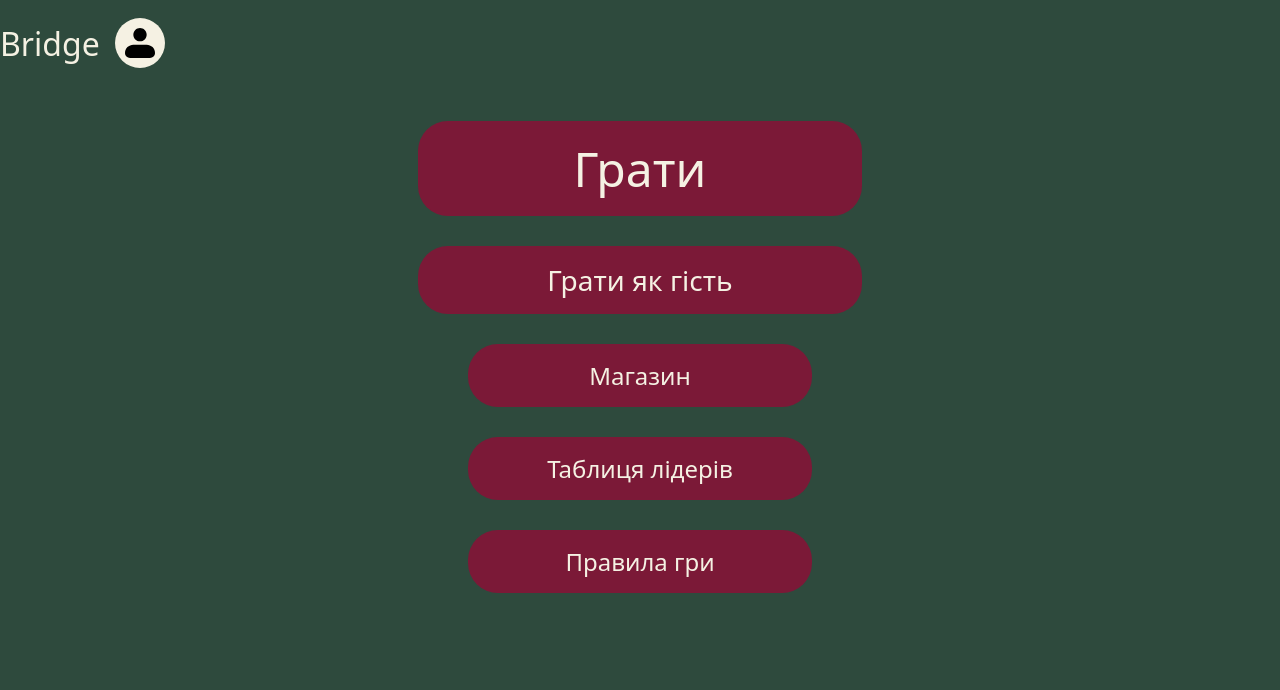
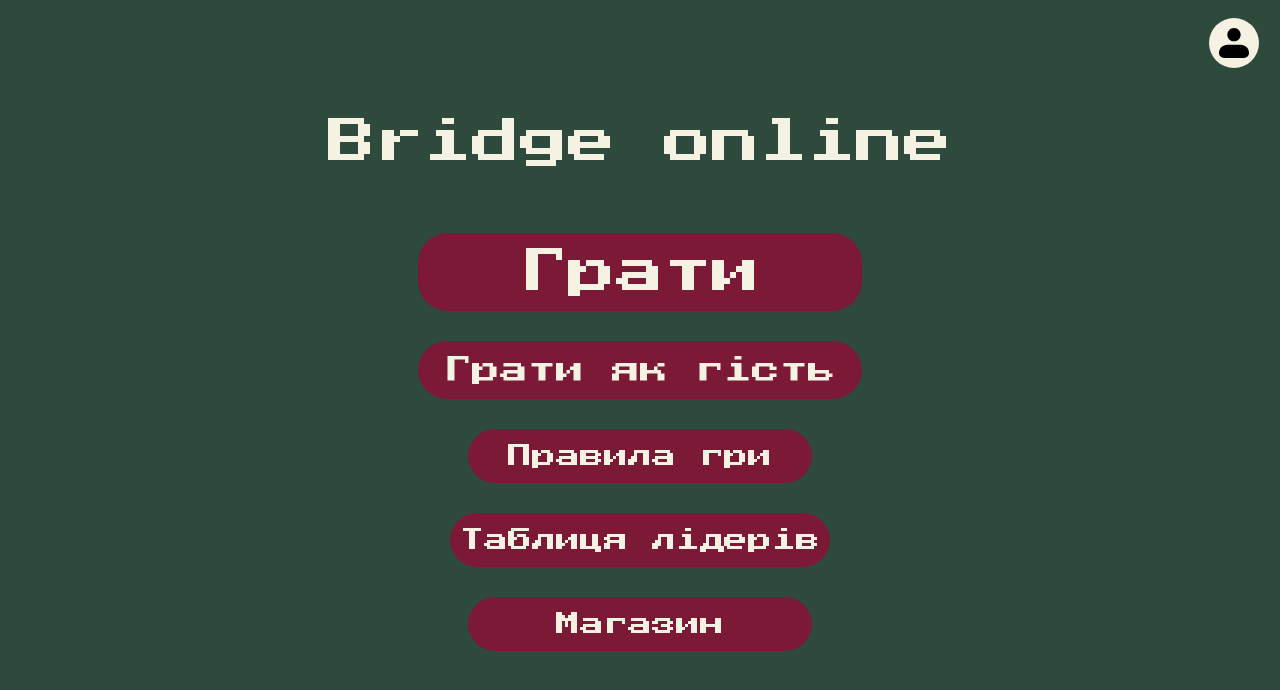
Before and after one commit to Na1usnuk/Bridge-Online, a Python web app: template web/templates/index.html in a window 1280 px wide. Shown: the top 690 px of the page. Run offline with Jinja, Linux system fonts and the light colour scheme; the template is opened without the code that fills it, so the values that code supplies are empty.

Commit message:
Update index.html

```diff
--- a/web/templates/index.html
+++ b/web/templates/index.html
@@ -1,29 +1,39 @@
 <!DOCTYPE html>
 <html lang="uk">
   <head>
-    <meta charset="UTF-8">
-    <meta name="viewport" content="width=device-width, initial-scale=1.0">
+    <meta charset="UTF-8" />
+    <meta name="viewport" content="width=device-width, initial-scale=1.0" />
     <title>Bridge Game</title>
-    <link rel="stylesheet" href="./../static/styles/styles.css">
+    <link rel="stylesheet" href="styles.css" />
+    <link rel="preconnect" href="https://fonts.googleapis.com" />
+    <link rel="preconnect" href="https://fonts.gstatic.com" crossorigin />
+    <link
+      href="https://fonts.googleapis.com/css2?family=Inter:ital,opsz,wght@0,14..32,100..900;1,14..32,100..900&family=Karla:ital,wght@0,200..800;1,200..800&family=Press+Start+2P&display=swap"
+      rel="stylesheet"
+    />
   </head>
   <body class="index-body">
-    <header class="header">
-        <h1 class="header__title">Bridge</h1>
+    <header class="header-profile">
       <div class="header__profile">
         <button id="profile-button" class="button button--icon">
-                <img src="../static/assets/icons/profile.svg" alt="Профіль" class="button__icon">
+          <img
+            src="assets/icons/profile.svg"
+            alt="Профіль"
+            class="button__icon"
+          />
         </button>
       </div>
     </header>
+    <h1>Bridge online</h1>
     <main class="main">
       <div class="main__buttons">
         <a href="game.html" class="main__button">Грати</a>
         <a href="guest.html" class="main__button">Грати як гість</a>
+        <a href="rules.html" class="main__button">Правила гри</a>
+        <a href="leaderboard.html" class="main__button">Таблиця лідерів</a>
         <a href="shop.html" class="main__button">Магазин</a>
-            <a href="leaderboard.html" class="main__button">Таблиця лідерів</a>
-            <a href="rules.html" class="main__button">Правила гри</a>
       </div>
     </main>
-    <script src="./../static/scripts/script.js"></script>
+    <script src="script.js"></script>
   </body>
 </html>
```
Lines whose indentation alone changed are shown as unchanged.
